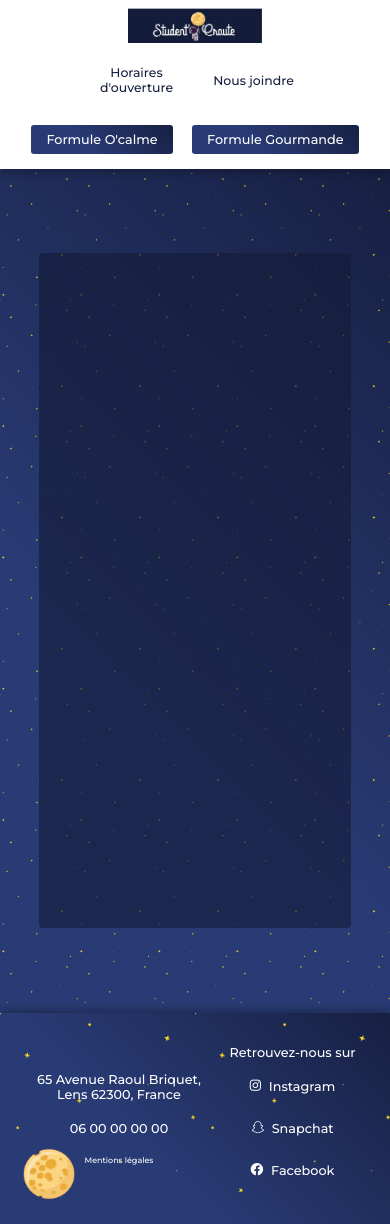
After one commit to Anth0-12/student-croute-v2, a PHP site: page /mention.html in a window 390 px wide. The commit adds this page. Run offline with PHP 8.4, Linux system fonts and the light colour scheme; some libraries are stand-ins or nearby versions.

Commit message:
responsive

```diff
--- a/index.html
+++ b/index.html
@@ -511,7 +511,7 @@
                 </div>
 
                 <div class="mentions">
-                    Mentions légales
+                   <a href="mention.html"> Mentions légales</a>
                 </div>
                 <img src="assets/img/lune.png" alt="" id="lune_accueil">
                 <img src="assets/img/lune-2.png" alt="" id="lune2_accueil">
--- /dev/null
+++ b/mention.html
@@ -0,0 +1,223 @@
+<!DOCTYPE html>
+<html lang="en">
+<head>
+    <meta charset="UTF-8">
+    <meta http-equiv="X-UA-Compatible" content="IE=edge">
+    <meta name="viewport" content="width=device-width, initial-scale=1.0">
+
+    <link rel="stylesheet" type="text/css" href="//cdn.jsdelivr.net/npm/slick-carousel@1.8.1/slick/slick.css"/>
+    <link rel="stylesheet" type="text/css" href="//cdn.jsdelivr.net/npm/slick-carousel@1.8.1/slick/slick-theme.css"/>
+
+    <link rel="stylesheet" href="style/style.css">
+    <script src="js/bouton_top.js" defer></script>
+
+
+    <!-- <link rel="stylesheet" href="style/bootstrap.min.css">
+    <script src="js/bootstrap.bundle.min.js"></script> -->
+
+    <link rel="stylesheet" href="https://cdnjs.cloudflare.com/ajax/libs/font-awesome/4.7.0/css/font-awesome.min.css">
+    <link rel="stylesheet" href="https://cdnjs.cloudflare.com/ajax/libs/font-awesome/6.2.1/css/all.min.css" integrity="sha512-MV7K8+y+gLIBoVD59lQIYicR65iaqukzvf/nwasF0nqhPay5w/9lJmVM2hMDcnK1OnMGCdVK+iQrJ7lzPJQd1w==" crossorigin="anonymous" referrerpolicy="no-referrer" />
+
+    <link rel="stylesheet" href="https://cdn.lineicons.com/4.0/lineicons.css" />
+
+
+<!-- <link rel="preconnect" href="https://fonts.googleapis.com">
+<link rel="preconnect" href="https://fonts.gstatic.com" crossorigin>
+<link href="https://fonts.googleapis.com/css2?family=Bakbak+One&display=swap" rel="stylesheet"> -->
+
+<link rel="preconnect" href="https://fonts.googleapis.com">
+<link rel="preconnect" href="https://fonts.gstatic.com" crossorigin>
+<link href="https://fonts.googleapis.com/css2?family=Montserrat:wght@100;200;300;400;500;600;700;800;900&display=swap" rel="stylesheet">
+
+    <title>Student Croûte</title>
+</head>
+<body>
+
+<!---------------------------------------------------------------- header -------------------------------------------------------------------------------------->
+
+            <!---------------------------------------------- header ordinateur ----------------------------------------------------------------->
+            <header id="header_ordi">
+
+                <div id="menu">
+
+                    <ul class="liste-accueil">
+                        <li class="menu-deroulant-accueil">
+
+                        <a href="#" class="derouler">Les formules<i class="lni lni-chevron-right"></i></a>
+                            <ul class="sous-menu">
+                                <li class="liste_sous_menu"><a href="#formule_ocalme" class="produit">Formule O'calme</a></li>
+                                <li class="liste_sous_menu"><a href="#lien_formule" class="produit">Formule Gourmande</a></li>
+                            </ul>
+                        </li>
+                    </ul>
+
+                </div>
+
+
+                <div id="logo">
+
+                    <img src="assets/img/logo Student Croute 2.jpg" alt="logo boulangerie">
+
+                </div>
+
+                <div id="horaire-contact">
+
+                    <div class="horaire">
+
+                            <a href="#horaires">Horaires d'ouverture</a>
+
+                        </div>
+
+                        <div class="contacts">
+
+                            <a href="page_contact.html">Nous joindre</a>
+
+                        </div>
+                </div>
+
+            </header>
+                    <!---------------------------------------------- fin header ordinateur ----------------------------------------------------------------->
+
+
+
+                    <header id="header_tel">
+
+                        <div id="logo">
+
+                            <img src="assets/img/logo Student Croute 2.jpg" alt="logo boulangerie">
+
+                        </div>
+
+
+
+                            <div id="horaire-contact">
+
+                                <div class="horaire">
+
+                                    <a href="#horaires_tel">Horaires d'ouverture</a>
+
+                                </div>
+
+                                <div class="contacts">
+
+                                    <a href="page_contact.html">Nous joindre</a>
+
+                                </div>
+                            </div>
+
+
+
+
+                        <div id="formule_tel">
+                            <a href="#lien_formule_ocalme">Formule O'calme</a>
+                            <a href="#lien_formule_gourmande">Formule Gourmande</a>
+                        </div>
+
+                    </header>
+
+        <!---------------------------------------------------------------- fin header -------------------------------------------------------------------------------------->
+
+
+
+        <!---------------------------------------------------------------- contenu -------------------------------------------------------------------------------------->
+
+        <div class="fond_couleur">
+
+            <div class="fond_image">
+
+                <div class="texte">
+
+
+                </div>
+
+            </div>
+
+        </div>
+
+        <!---------------------------------------------------------------- fin contenu -------------------------------------------------------------------------------------->
+
+
+
+        <!---------------------------------------------------------------- footer -------------------------------------------------------------------------------------->
+
+
+<footer id="deco">
+
+    <footer id="deco2">
+
+        <div id="footer">
+
+            <div class="logo_footer">
+                <img src="assets/img/logo Student Croute.jpg" alt="">
+            </div>
+
+            <div class="contact">
+                <div class="adresse">
+                    65 Avenue Raoul Briquet, Lens 62300, France
+                </div>
+
+                <div class="tel">
+                    06 00 00 00 00
+                </div>
+
+                <div class="mentions">
+                    Mentions légales
+                </div>
+                <img src="assets/img/lune.png" alt="" id="lune_accueil">
+                <img src="assets/img/lune-2.png" alt="" id="lune2_accueil">
+            </div>
+
+            <div class="reseaux">
+
+                <p>Retrouvez-nous sur</p>
+
+                <div class="fb_insta">
+                    <a href=""><i class="fa-brands fa-instagram fa-2x"></i> Instagram</a>
+                </div>
+
+                <div class="fb_insta">
+                    <a href=""><i class="fa-brands fa-snapchat fa-2x"></i> Snapchat</a>
+                </div>
+
+                <div class="fb_insta ">
+                    <a href=""><i class="fa-brands fa-facebook fa-2x"></i> Facebook</a>
+                </div>
+
+
+                <div class="fb_insta_tel">
+                    <a href=""><i class="fa-brands fa-instagram "></i> Instagram</a>
+                </div>
+
+                <div class="fb_insta_tel">
+                    <a href=""><i class="fa-brands fa-snapchat "></i> Snapchat</a>
+                </div>
+
+                <div class="fb_insta_tel">
+                    <a href=""><i class="fa-brands fa-facebook "></i> Facebook</a>
+                </div>
+
+            </div>
+        </div>
+
+
+    </footer>
+</footer>
+
+
+        <!-------------------------------------- bouton top ------------------------------------------>
+
+    <button onclick="topFunction()" id="myBtn" title="Go to top">
+        <div class="top">
+            <i class="lni lni-chevron-up"></i>
+            <div>Top</div>
+            <i class="lni lni-chevron-up"></i>
+        </div>
+    </button>
+
+
+<script src="https://code.jquery.com/jquery-3.6.0.js"></script>
+<script src="https://code.jquery.com/jquery-migrate-3.4.0.js"></script>
+<script type="text/javascript" src="//cdn.jsdelivr.net/npm/slick-carousel@1.8.1/slick/slick.min.js"></script>
+
+</body>
+</html>
--- a/style/style.css
+++ b/style/style.css
@@ -865,6 +865,11 @@ border-radius: 50px;
             font-size: 80%;
         }
 
+        .mentions a {
+            color: white;
+            text-decoration: none;
+        }
+
 .reseaux {
     height: 100%;
     width: 25vw;
@@ -1320,6 +1325,41 @@ border-radius: 50px;
   width: 33.33%;
   margin: 2% 0px;
 }
+
+/*----------------------------------------------------------------- mention --------------------------------------------------------------------*/
+
+.fond_couleur {
+  height: 100vh;
+  width: 100vw;
+
+  background: rgb(41,59,117);
+  background: linear-gradient(45deg, rgba(41,59,117,1) 37%, rgba(23,32,66,1) 100%);
+}
+
+.fond_image {
+  height: 100vh;
+  width: 100vw;
+
+  background: url("/assets/img/etoiles.png");
+  background-size: 20%;
+  background-repeat: repeat;
+
+  display: flex;
+  justify-content: center;
+  align-items: center;
+}
+
+.texte {
+  height: 80%;
+  width: 80%;
+
+  background-color: #141d3aa6;
+
+  border-radius: 4px;
+  border: none;
+}
+/*----------------------------------------------------------------- fin mention --------------------------------------------------------------------*/
+
 
 
 /*!----------------------------------------------------------------- image deco + bouton top --------------------------------------------------------------------*/
@@ -2223,6 +2263,11 @@ body {
             font-size: 50%;
         }
 
+        .mentions a {
+          color: white;
+          text-decoration: none;
+      }
+
 .reseaux {
     height: 100%;
     width: 45vw;
@@ -2702,6 +2747,40 @@ body {
    /*----------------------------------------------------------------- autre page --------------------------------------------------------------------*/
 
 
+   /*----------------------------------------------------------------- mention --------------------------------------------------------------------*/
+
+.fond_couleur {
+  height: 100vh;
+  width: 100vw;
+
+  background: rgb(41,59,117);
+  background: linear-gradient(45deg, rgba(41,59,117,1) 37%, rgba(23,32,66,1) 100%);
+}
+
+.fond_image {
+  height: 100vh;
+  width: 100vw;
+
+  background: url("/assets/img/etoiles.png");
+  background-size: 20%;
+  background-repeat: repeat;
+
+  display: flex;
+  justify-content: center;
+  align-items: center;
+}
+
+.texte {
+  height: 80%;
+  width: 80%;
+
+  background-color: #141d3aa6;
+
+  border-radius: 4px;
+  border: none;
+}
+/*----------------------------------------------------------------- fin mention --------------------------------------------------------------------*/
+
 /*!----------------------------------------------------------------- image deco + bouton top tel --------------------------------------------------------------------*/
 
 /*----------------------- deco accueil ---------------------------------*/
```
